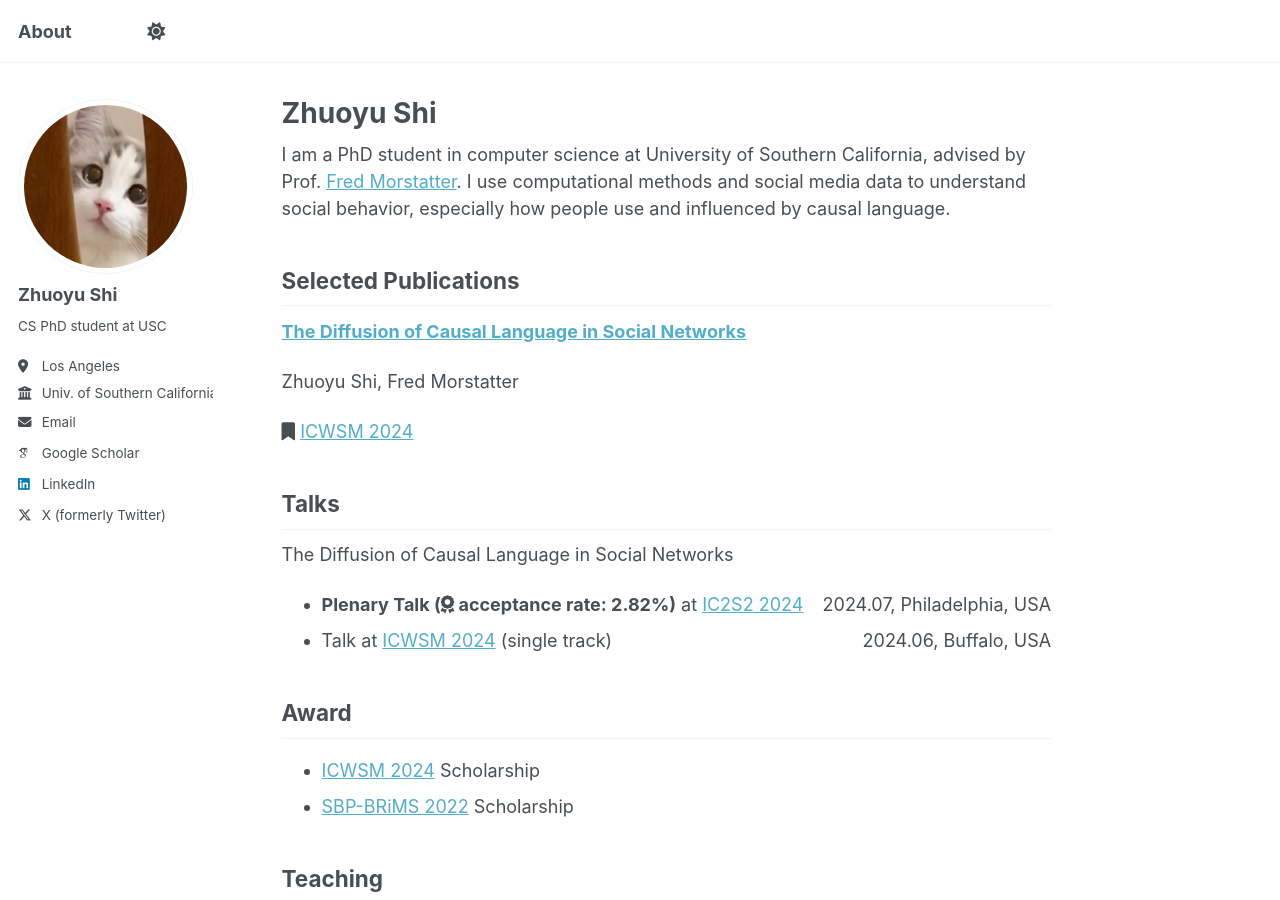
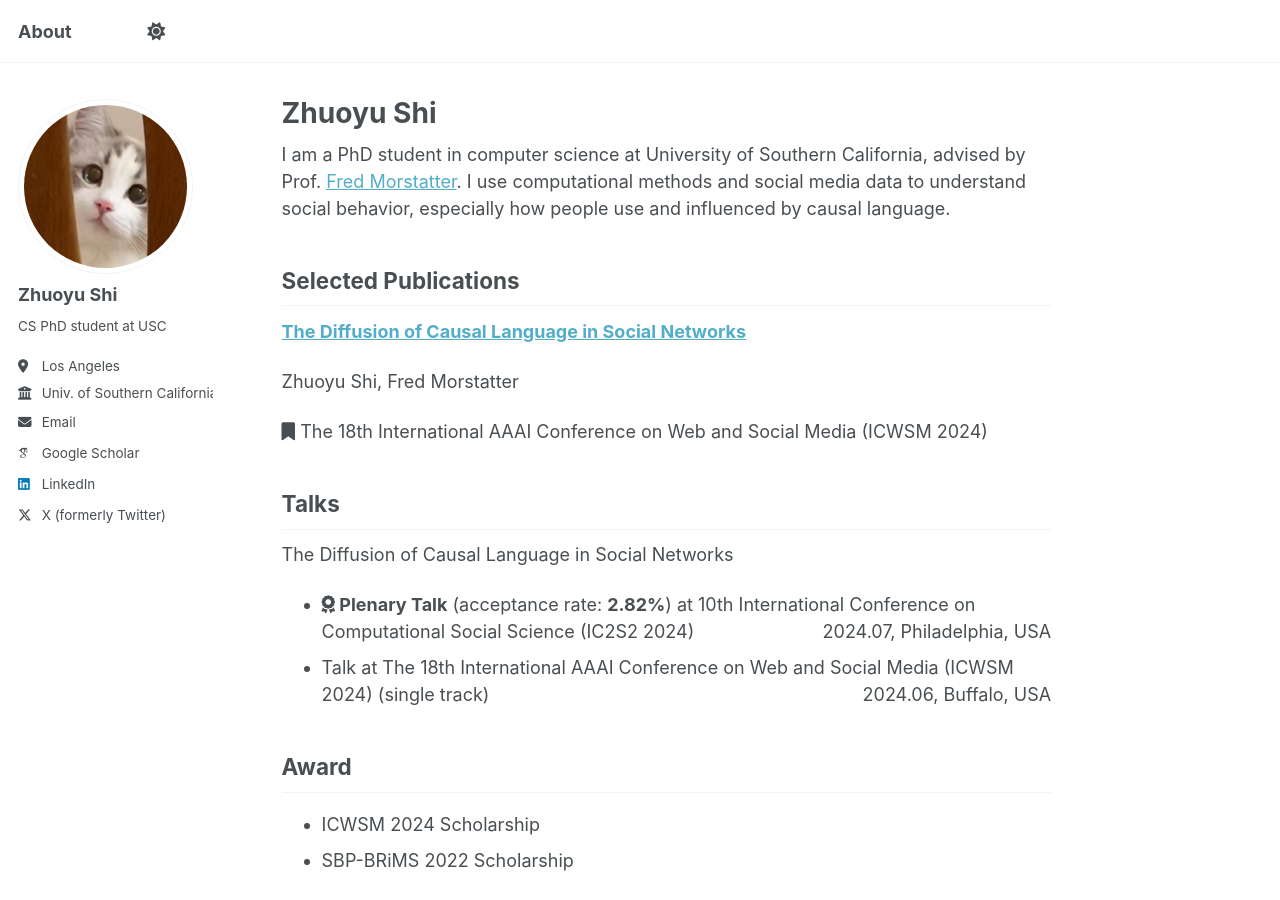
Before and after one commit to ZhuoyuShiii/zhuoyushiii.github.io, a Jekyll site: the page built from _pages/about.md, in a window 1280 px wide and 900 px high. Built offline with Jekyll 4.4.1, drawn with Linux system fonts in a browser that asks for light colours; some web fonts are replaced; a script that is not in the unit is left out.

Commit message:
Update about.md

```diff
--- a/_pages/about.md
+++ b/_pages/about.md
@@ -15,17 +15,17 @@ I am a PhD student in computer science at University of Southern California, adv
 
 Zhuoyu Shi, Fred Morstatter
 
-<i class="fa-regular fa-bookmark"></i> [ICWSM 2024](https://www.icwsm.org/2024/index.html/)
+<i class="fa-regular fa-bookmark"></i> The 18th International AAAI Conference on Web and Social Media (ICWSM 2024)
 
 ## Talks
 The Diffusion of Causal Language in Social Networks
-- **Plenary Talk (<i class="fa-solid fa-award"></i> acceptance rate: 2.82%)** at [IC2S2 2024](https://ic2s2-2024.org) <span style="float:right;">2024.07, Philadelphia, USA</span>
-- Talk at [ICWSM 2024](https://www.icwsm.org/2024/index.html/) (single track) <span style="float:right;">2024.06, Buffalo, USA</span>
+- **<i class="fa-solid fa-award"></i> Plenary Talk** (acceptance rate: **2.82%**) at 10th International Conference on Computational Social Science (IC2S2 2024) <span style="float:right;">2024.07, Philadelphia, USA</span>
+- Talk at The 18th International AAAI Conference on Web and Social Media (ICWSM 2024) (single track) <span style="float:right;">2024.06, Buffalo, USA</span>
 
 
 ## Award
-* [ICWSM 2024](https://www.icwsm.org/2024/index.html/) Scholarship
-* [SBP-BRiMS 2022](https://sbp-brims.org/2022/) Scholarship
+* ICWSM 2024 Scholarship
+* SBP-BRiMS 2022 Scholarship
 
 
 ## Teaching
```
